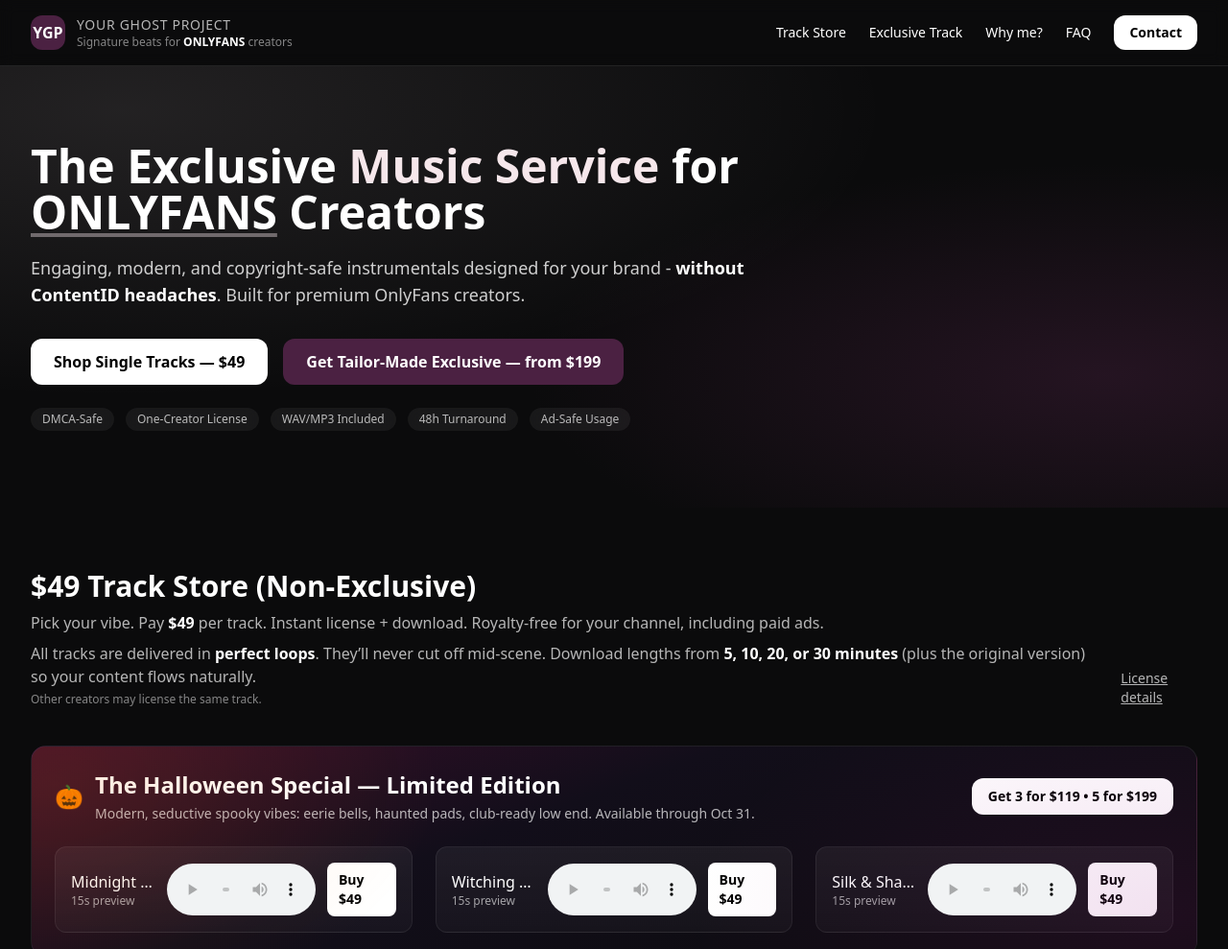
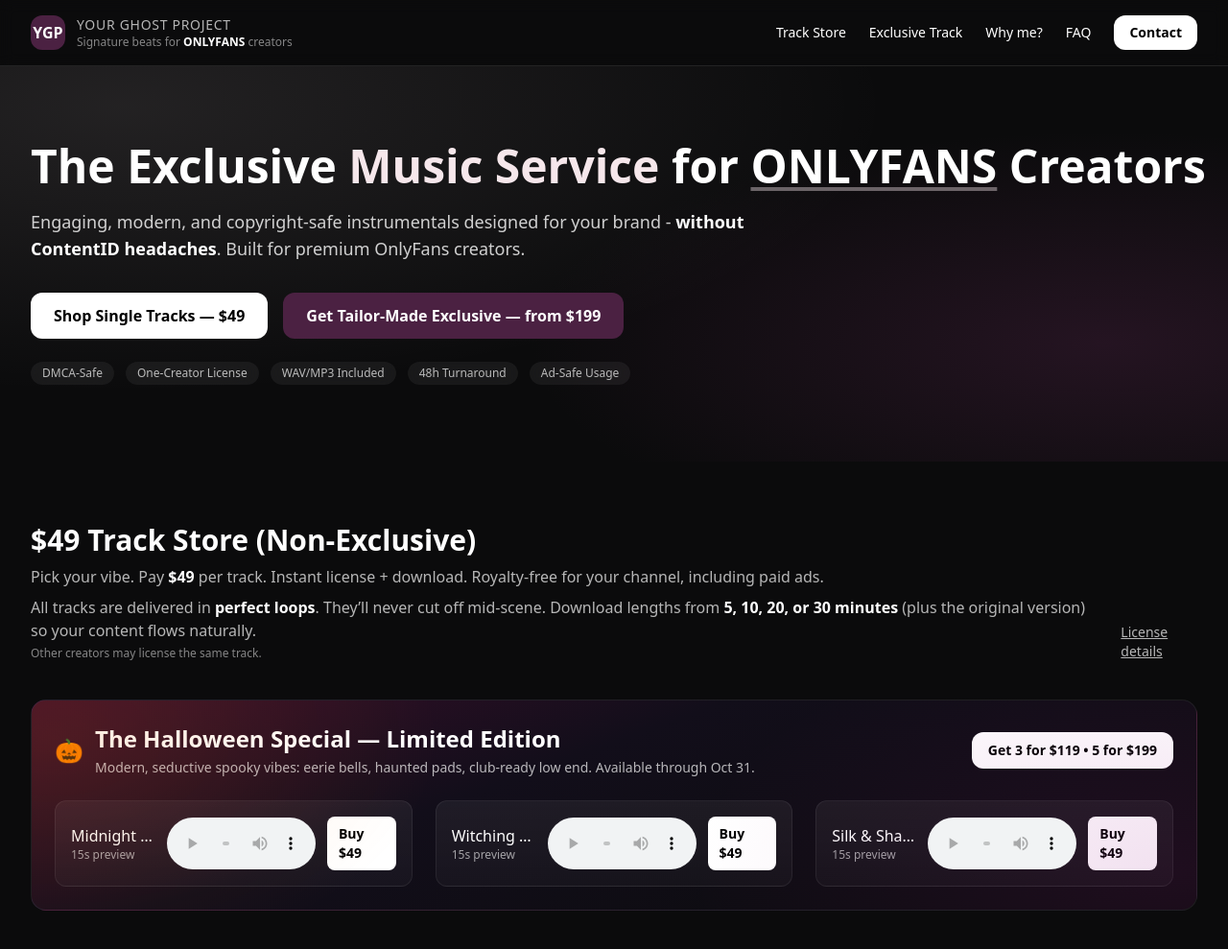
Before and after one commit to yourghostproject/OF, a plain HTML site: page index.html in a window 1280 px wide. Shown: the top 989 px of the page at 96% size. Drawn offline with nearby package versions, Linux system fonts and the light colour scheme.

Commit message:
Update index.html

```diff
--- a/index.html
+++ b/index.html
@@ -61,7 +61,7 @@
   <section class="grad grad-soft relative">
     <div class="max-w-7xl mx-auto px-4 sm:px-6 lg:px-8 py-16 sm:py-20 relative">
       <div class="max-w-3xl">
-        <h1 class="text-4xl sm:text-5xl font-semibold leading-tight">The Exclusive <span class="text-[#F6E7EB]">Music Service</span> for <span class="underline decoration-[#F6E7EB]/40 underline-offset-4">ONLYFANS</span> Creators</h1>
+        <h1 class="text-4xl sm:text-5xl font-semibold leading-tight whitespace-nowrap">The Exclusive <span class="text-[#F6E7EB]">Music Service</span> for <span class="underline decoration-[#F6E7EB]/40 underline-offset-4">ONLYFANS</span> Creators</h1>
         <p class="mt-5 text-white/80 text-lg">Engaging, modern, and copyright-safe instrumentals designed for your brand -<span class="font-semibold text-white"> without ContentID headaches</span>. Built for premium OnlyFans creators.</p>
         <div class="mt-8 flex flex-wrap gap-4">
           <a href="#store" class="px-6 py-3 rounded-xl bg-white text-black font-semibold">Shop Single Tracks — $49</a>
```
